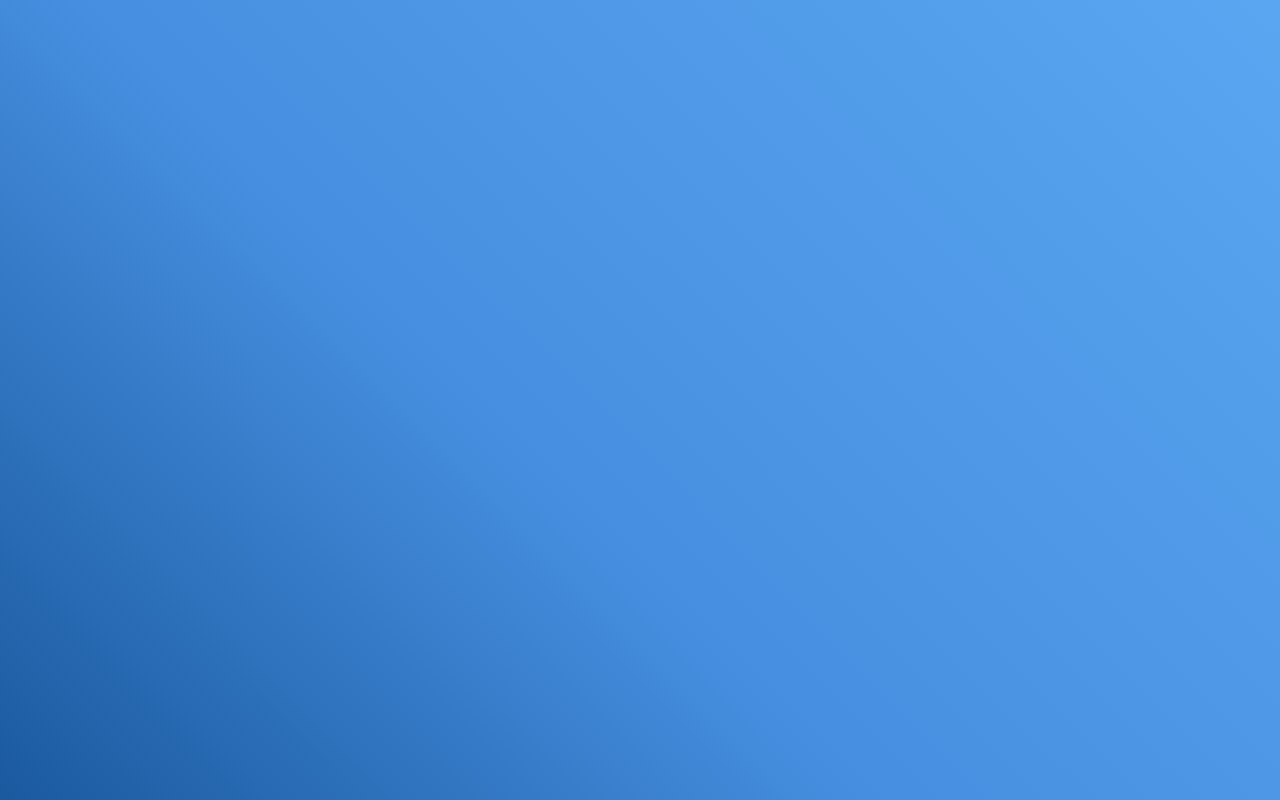
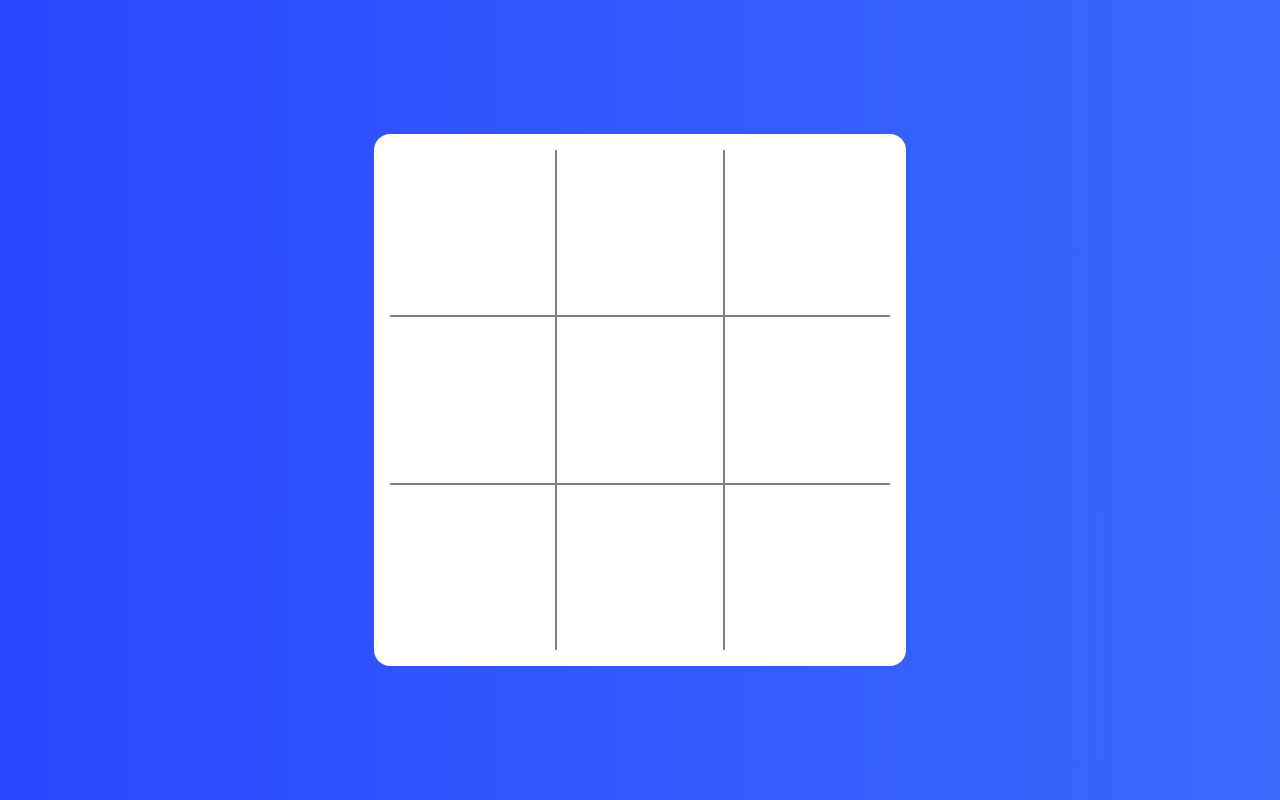
Before and after one commit to mehdinajafi/tic-toc-toe-typescript, a React (Create React App) app: page / in a window 1280 px wide. Built offline with nearby package versions, Linux system fonts and the light colour scheme.

Commit message:
The structure of components and folders was adjusted

```diff
--- a/package.json
+++ b/package.json
@@ -10,6 +10,7 @@
     "@types/node": "^12.19.1",
     "@types/react": "^16.9.53",
     "@types/react-dom": "^16.9.8",
+    "@types/styled-components": "^5.1.4",
     "framer-motion": "^2.9.4",
     "react": "^17.0.1",
     "react-dom": "^17.0.1",
--- a/public/index.html
+++ b/public/index.html
@@ -4,7 +4,7 @@
     <meta charset="utf-8" />
     <link rel="icon" href="%PUBLIC_URL%/favicon.ico" />
     <meta name="viewport" content="width=device-width, initial-scale=1" />
-    <meta name="theme-color" content="rgba(26, 89, 158, 1)" />
+    <meta name="theme-color" content="#2948ff" />
     <meta
       name="description"
       content="Web site created using create-react-app"
--- a/src/App.tsx
+++ /dev/null
@@ -1,9 +0,0 @@
-import React from "react"
-//import styled from 'styled-components'
-import "./App.css"
-
-function App() {
-  return <div></div>
-}
-
-export default App
--- /dev/null
+++ b/src/components/XOApp.tsx
@@ -0,0 +1,29 @@
+import React from "react"
+import styled from "styled-components"
+import Board from "./views/Game/Board"
+
+const Container = styled.div`
+  width: 500px;
+  height: 500px;
+  padding: 1em;
+  background: #fff;
+  border-radius: 1em;
+  @media (max-width: 680px) {
+    width: 300px;
+    height: 300px;
+  }
+  @media (max-width: 360px) {
+    width: 200px;
+    height: 200px;
+  }
+`
+
+function XOApp() {
+  return (
+    <Container>
+      <Board />
+    </Container>
+  )
+}
+
+export default XOApp
--- /dev/null
+++ b/src/components/views/Game/Board.tsx
@@ -0,0 +1,26 @@
+import React, { FC, useState } from "react"
+import styled from "styled-components"
+import Cell from "./Cell"
+
+const BoardWrapper = styled.div`
+  display: grid;
+  grid-template-columns: auto auto auto;
+  grid-template-rows: auto auto auto;
+  width: 100%;
+  height: 100%;
+`
+
+type CellValue = "x" | "o" | ""
+
+const Board: FC = () => {
+  const [cells] = useState<CellValue[]>(Array(9).fill(""))
+  return (
+    <BoardWrapper>
+      {cells.map((cell, i) => (
+        <Cell key={i} />
+      ))}
+    </BoardWrapper>
+  )
+}
+
+export default Board
--- /dev/null
+++ b/src/components/views/Game/Cell.tsx
@@ -0,0 +1,34 @@
+import * as React from "react"
+import styled from "styled-components"
+
+const CellWrapper = styled.div`
+  background-color: #fff;
+  border: 1px solid rgba(0, 0, 0, 0.5);
+  &:nth-child(1),
+  &:nth-child(2),
+  &:nth-child(3) {
+    border-top: none;
+  }
+  &:nth-child(1),
+  &:nth-child(4),
+  &:nth-child(7) {
+    border-left: none;
+  }
+  &:nth-child(3),
+  &:nth-child(6),
+  &:nth-child(9) {
+    border-right: none;
+  }
+  &:nth-child(7),
+  &:nth-child(8),
+  &:nth-child(9) {
+    border-bottom: none;
+  }
+  cursor: pointer;
+`
+
+const Cell = () => {
+  return <CellWrapper></CellWrapper>
+}
+
+export default Cell
--- a/src/index.css
+++ b/src/index.css
@@ -5,17 +5,26 @@ body {
     sans-serif;
   -webkit-font-smoothing: antialiased;
   -moz-osx-font-smoothing: grayscale;
+  background: #396afc; /* fallback for old browsers */
+  background: -webkit-linear-gradient(
+    to right,
+    #2948ff,
+    #396afc
+  ); /* Chrome 10-25, Safari 5.1-6 */
   background: linear-gradient(
-    45deg,
-    rgba(26, 89, 158, 1) 0%,
-    rgba(70, 143, 224, 1) 42%,
-    rgba(90, 166, 241, 1) 100%
-  );
+    to right,
+    #2948ff,
+    #396afc
+  ); /* W3C, IE 10+/ Edge, Firefox 16+, Chrome 26+, Opera 12+, Safari 7+ */
 }
 
 body,
 html,
 #root {
+  display: flex;
+  flex-direction: column;
+  justify-content: center;
+  align-items: center;
   height: 100%;
 }
 
--- a/src/index.tsx
+++ b/src/index.tsx
@@ -1,11 +1,11 @@
-import React from 'react';
-import ReactDOM from 'react-dom';
-import './index.css';
-import App from './App';
+import React from "react"
+import ReactDOM from "react-dom"
+import "./index.css"
+import XOApp from "./components/XOApp"
 
 ReactDOM.render(
   <React.StrictMode>
-    <App />
+    <XOApp />
   </React.StrictMode>,
-  document.getElementById('root')
-);
+  document.getElementById("root")
+)
```
Also changed, not shown: src/components/views/Reset/Reset.tsx (added, +7 -0 lines), src/components/views/Start/Start.tsx (added, +7 -0 lines), src/App.css (deleted), 1 other file (tests, documents, lock files or other folders).
